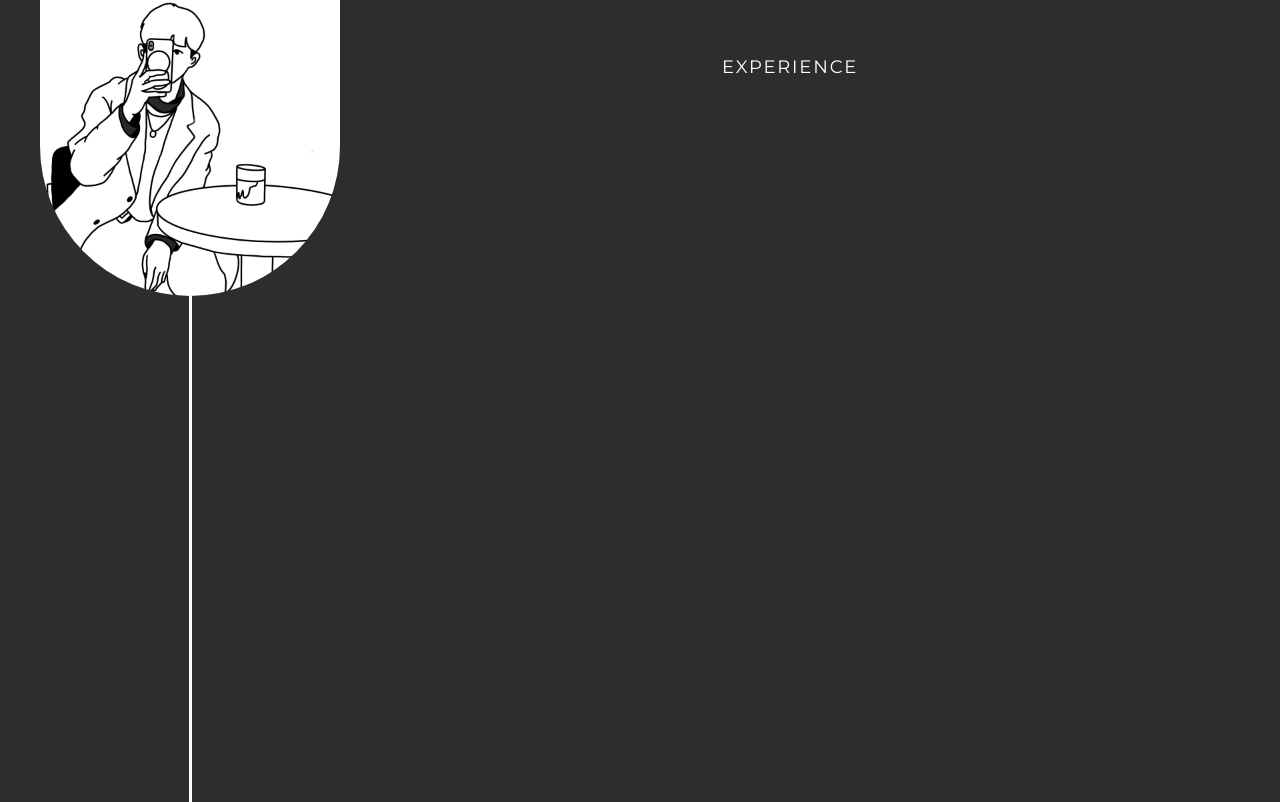
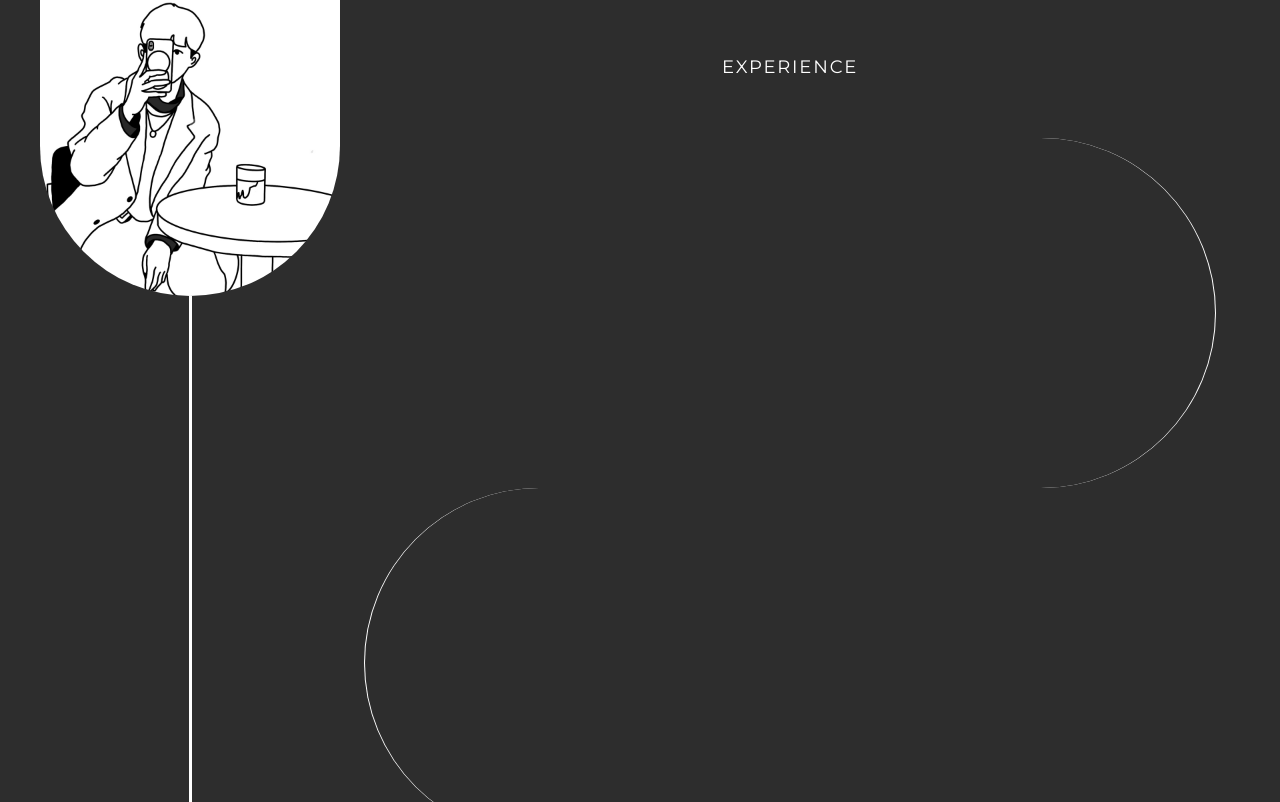
Before and after one commit to formegusto/portfolio, a React (Create React App) app: page / in a window 1280 px wide. Shown: the part 2638-3440 px from the top of the page. Built offline with nearby package versions, Linux system fonts and the light colour scheme.

Commit message:
experience screen block

```diff
--- a/src/components/ExperienceComponent.tsx
+++ b/src/components/ExperienceComponent.tsx
@@ -35,11 +35,12 @@ function ExperienceComponent() {
             >
               <h1>EXPERIENCE</h1>
             </DefaultHeadScreen>
-            <div
-              style={{
-                height: "900px",
-              }}
-            ></div>
+            <ExpGroup>
+              <ExpBox></ExpBox>
+              <ExpBox></ExpBox>
+              <ExpBox></ExpBox>
+              <ExpBox></ExpBox>
+            </ExpGroup>
           </ContentBlock>
         </ExpBlock>
       </DefaultContentScreen>
@@ -59,6 +60,35 @@ const SideBlock = styled.div`
 `;
 const ContentBlock = styled.div`
   flex: 1;
+`;
+
+const ExpGroup = styled.div`
+  width: 100%;
+  padding: 0 24px 150px;
+  box-sizing: border-box;
+
+  & > div:nth-child(odd) {
+    border-radius: 0 200px 200px 0;
+    border-left: none;
+    border-top: none;
+    border-bottom: none;
+  }
+
+  & > div:nth-child(even) {
+    border-radius: 200px 0 0 200px;
+    border-right: none;
+    border-top: none;
+    border-bottom: none;
+  }
+`;
+
+const ExpBox = styled.div`
+  width: 100%;
+  height: 350px;
+
+  box-sizing: border-box;
+  border: 1px solid #fff;
+  background-color: #2d2d2d;
 `;
 
 const ArtBlock = styled.div`
```
